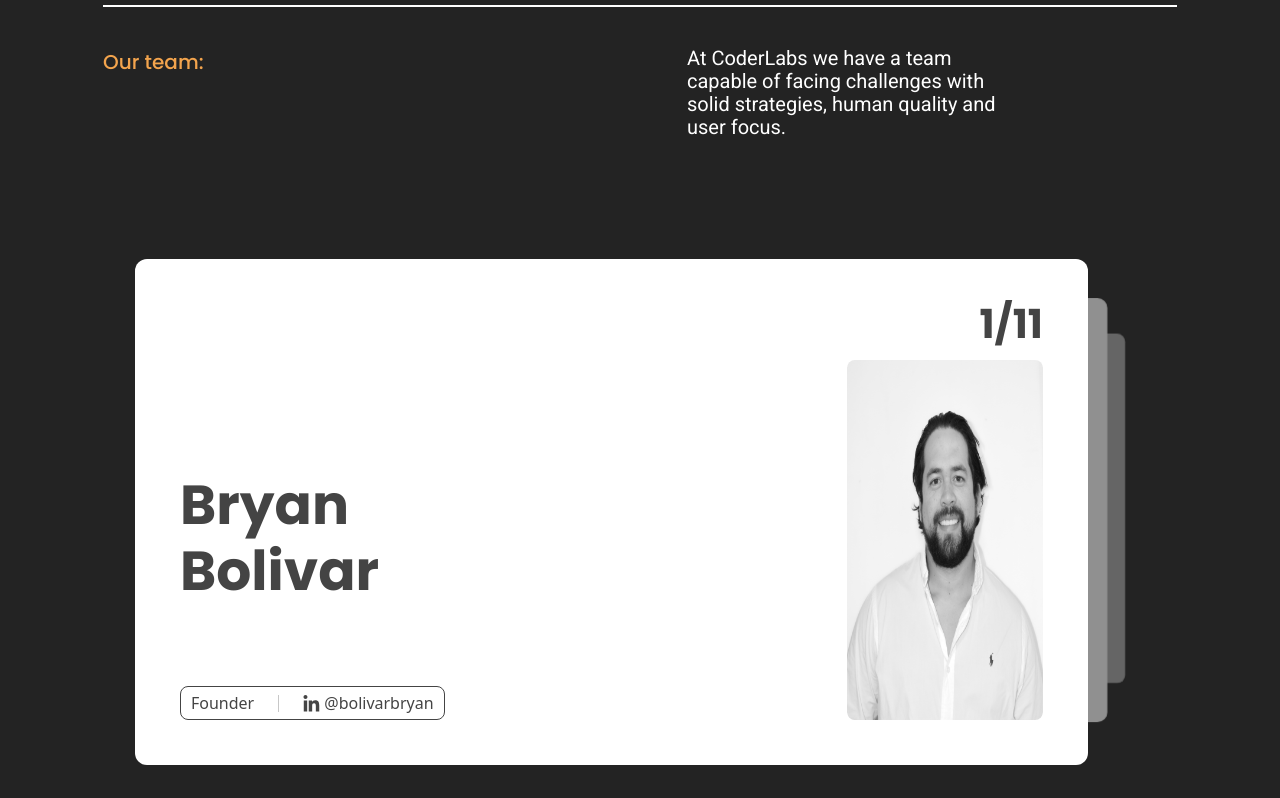
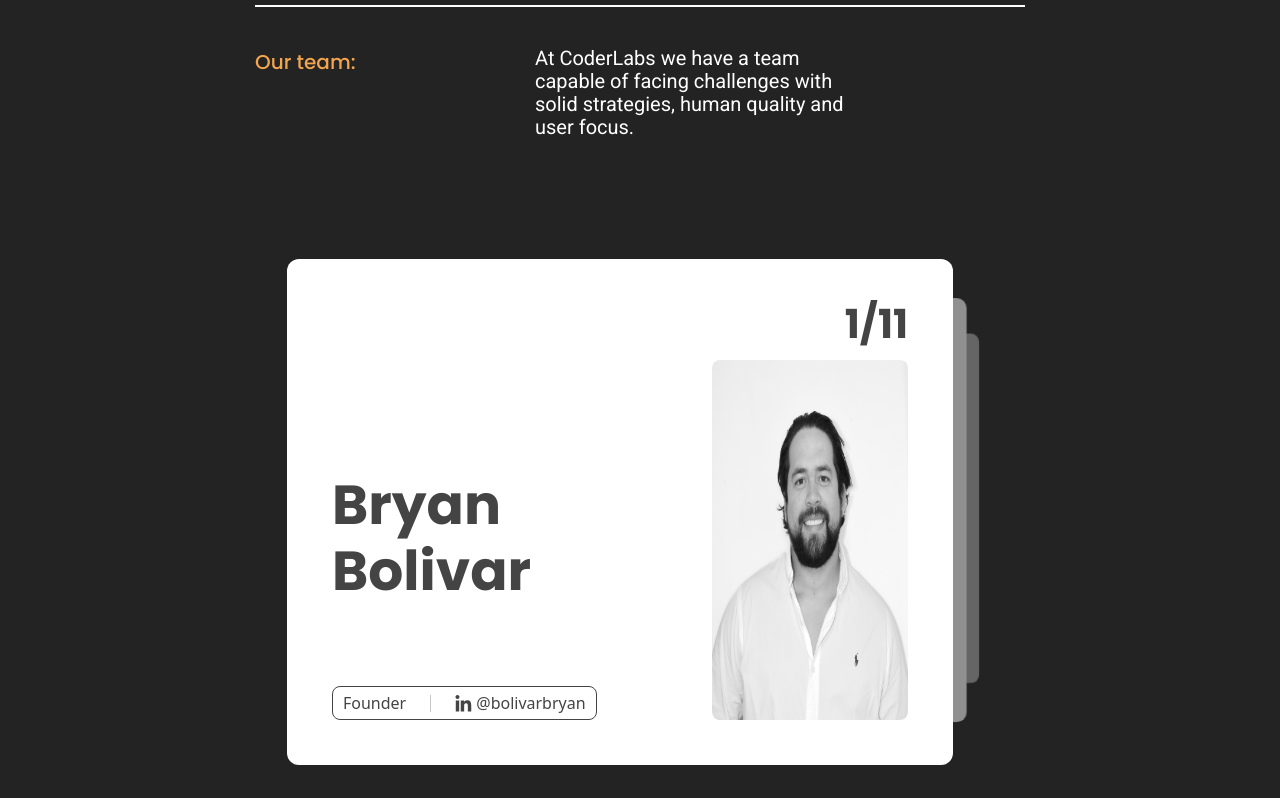
Before and after one commit to contentcraftstudio/Coderlabs-web-2.0, a Next.js app: page / in a window 1280 px wide. Shown: the part 4869-5667 px from the top of the page. Built offline with nearby package versions, Linux system fonts and the light colour scheme.

Commit message:
fix::Layout on large screens

```diff
--- a/components/SwiperTeam.tsx
+++ b/components/SwiperTeam.tsx
@@ -165,11 +165,7 @@ export default function ProfileEdit () {
                     <br />
                     {team.name.split(' ')[1]}
                   </h3>
-                  <div
-                    className='flex sm:flex-col md:flex-row md:justify-between sm:p-[12px] md:py-[6.5px] md:px-[10px] lg:py-[7.5px]
-                    lg:px-[10px] justify-between sm:gap-0 lg:w-fit border-[1px] border-[#444] leading-none rounded-[8px] md:divide-x
-                    divide-solid sm:w-[130px] md:w-full'
-                  >
+                  <div className='flex sm:flex-col md:flex-row md:justify-between sm:p-[12px] md:py-[6.5px] md:px-[10px] lg:py-[7.5px] lg:px-[10px] justify-between sm:gap-0 lg:w-fit border-[1px] border-[#444] leading-none rounded-[8px] md:divide-x divide-solid sm:w-[130px] md:w-full'>
                     <span className='flex flex-1 items-center text-left sm:text-[12px] lg:text-[16px] lg:max-w-[216px] md:mr-[24px]'>
                       {team.occupation}
                     </span>
--- a/package.json
+++ b/package.json
@@ -13,6 +13,7 @@
     "@types/node": "18.11.18",
     "@types/react": "18.0.27",
     "@types/react-dom": "18.0.10",
+    "@vercel/next": "^3.7.5",
     "ahooks": "^3.7.4",
     "autoprefixer": "10.4.13",
     "axios": "^1.3.4",
--- a/pages/index.tsx
+++ b/pages/index.tsx
@@ -65,7 +65,7 @@ export default function Home () {
         />
       </Head>
       <main>
-        <section className='lg:container sm:space-y-[80px] md:space-y-[100px] lg:space-y-[140px]'>
+        <section className='w-full lg:container sm:space-y-[80px] md:space-y-[100px] lg:space-y-[140px] mx-auto'>
           <section className='sm:space-y-[200px] md:space-y-[514px] lg:space-y-[150px]'>
             <Navbar />
             <Hero />
@@ -75,7 +75,7 @@ export default function Home () {
           <BestSec />
         </section>
         <footer className='bg-background-dark sm:mt-[80px] md:mt-[100px] lg:mt-[200px] sm:pt-[39px] md:pt-[53px] lg:pt-[97px]]'>
-          <section className='mx-auto sm:space-y-[40px] md:space-y-[100px] lg:space-y-[140px] sm:w-full'>
+          <section className='lg:container mx-auto sm:space-y-[40px] md:space-y-[100px] lg:space-y-[140px] w-full'>
             <Team />
             <CardsTestominial />
             <Blog />
```
Also changed, not shown: 1 other file (tests, documents, lock files or other folders).
